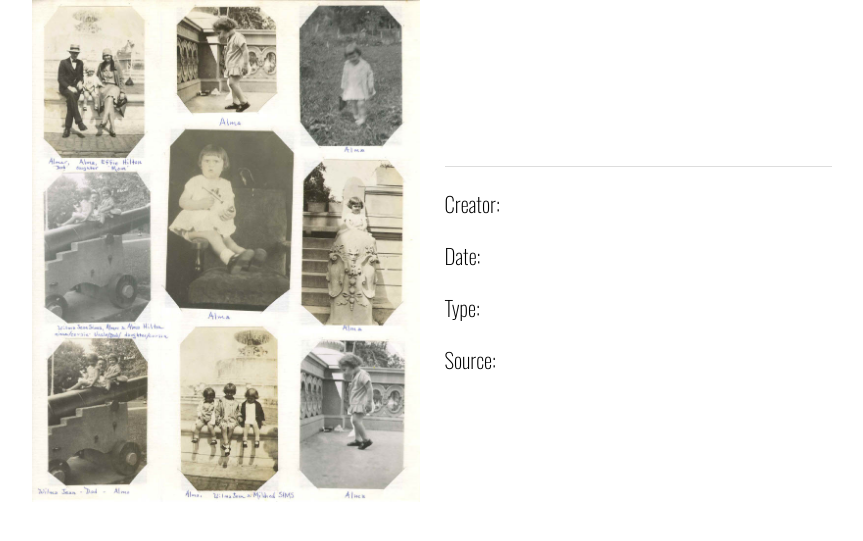
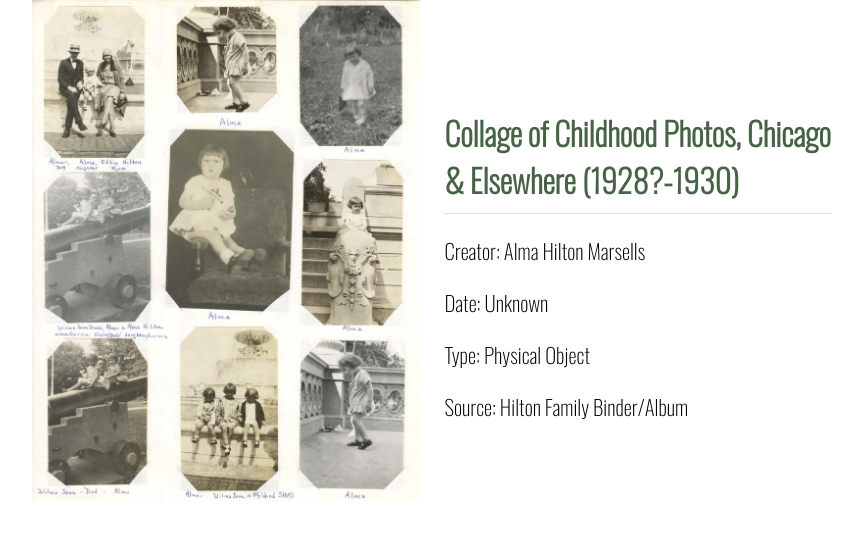
Before and after one commit to martinez2125/TennesseeChicago_Images, a Jekyll site: the page built from _mindoc_media/pg912-collage.md, in a window 1280 px wide. Shown: the top 541 px of the page, without its empty margins (208-1071 px from the left). Built offline with Jekyll 4.4.1, drawn with Linux system fonts in a browser that asks for light colours.

Commit message:
Update pg912-collage.md

```diff
--- a/_mindoc_media/pg912-collage.md
+++ b/_mindoc_media/pg912-collage.md
@@ -3,13 +3,13 @@ page: section-name
 title: Hilton Family Binder (Inside)
 media_type: image
 
-_title:
+_title: Collage of Childhood Photos, Chicago & Elsewhere (1928?-1930)
 description:
-creator:
-_date:
+creator: Alma Hilton Marsells
+_date: Unknown
 rights:
-type:
-source:
+type: Physical Object
+source: Hilton Family Binder/Album
 identifier:
 contributor:
 format:
```
